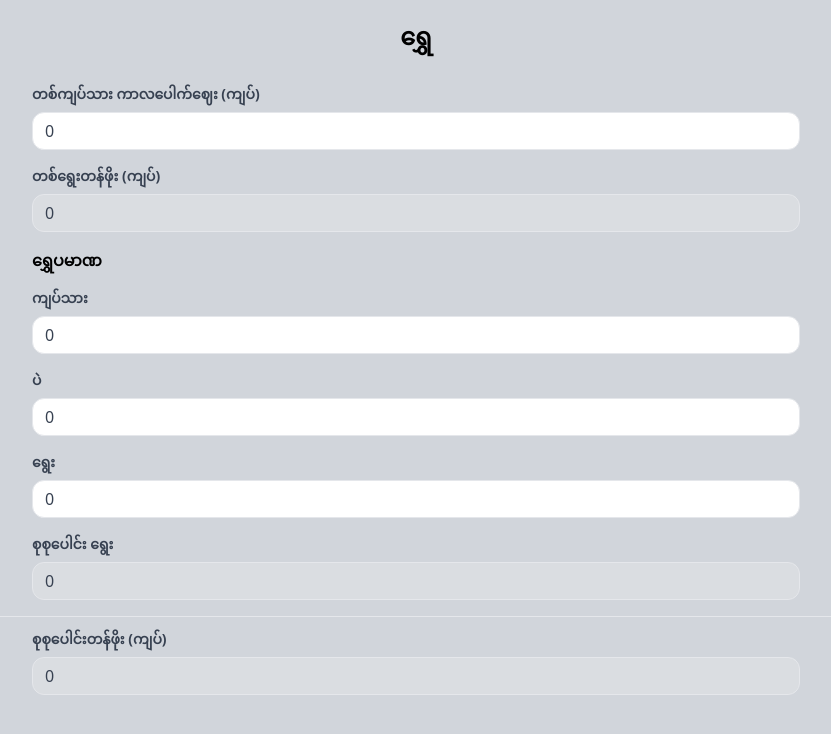
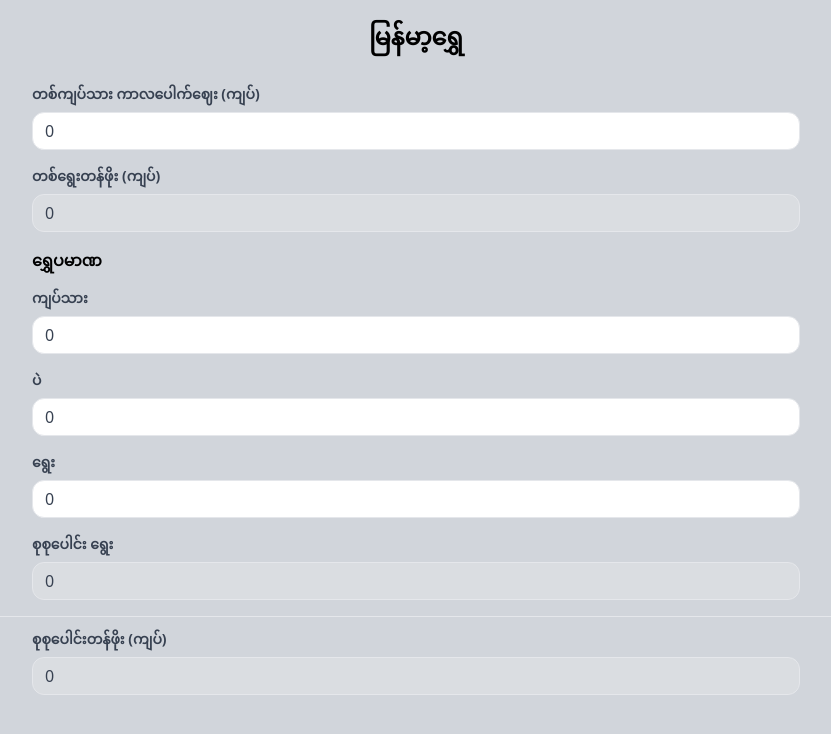
Before and after one commit to NayThuKhant/shwe, a Vue app: page / in a window 1280 px wide. Shown: the top 734 px of the page, without its empty margins (224-1055 px from the left). Built offline with nearby package versions, Linux system fonts and the light colour scheme.

Commit message:
Initial release

```diff
--- a/index.html
+++ b/index.html
@@ -4,7 +4,7 @@
     <meta charset="UTF-8">
     <link rel="icon" href="/favicon.ico">
     <meta name="viewport" content="width=device-width, initial-scale=1.0">
-    <title>Vite App</title>
+    <title>မြန်မာ့ရွှေ</title>
   </head>
   <body>
     <div id="app"></div>
--- a/src/App.vue
+++ b/src/App.vue
@@ -3,7 +3,7 @@
 
 <template>
     <div class="min-h-screen flex flex-col items-center py-5 bg-gray-300">
-        <h1 class="text-center font-bold text-2xl mb-5">ရွှေ</h1>
+        <h1 class="text-center font-bold text-2xl mb-5">မြန်မာ့ရွှေ</h1>
         <RouterView/>
     </div>
 </template>
```
